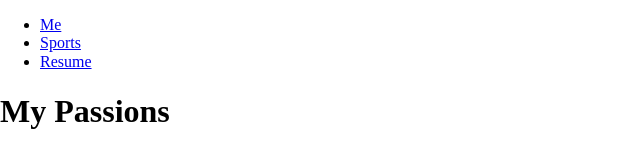
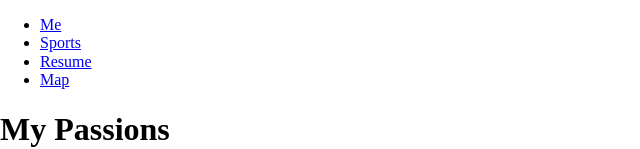
Before and after one commit to cestrada3/project3, a plain HTML site: page index.html in a window 1280 px wide. Shown: the top 149 px of the page, without its empty margins (0-640 px from the left). Drawn offline with nearby package versions, Linux system fonts and the light colour scheme.

Commit message:
Update index.html

```diff
--- a/index.html
+++ b/index.html
@@ -22,6 +22,7 @@
               <li class="header-li"> <a class="header-a" href="index.html">Me</a></li>
               <li class="header-li"> <a class="header-a" href="sports.html">Sports</a></li>
               <li class="header-li"> <a class="header-a" href="resume.html">Resume</a></li>
+              <li class="header-li"> <a class="header-a" href="map.html">Map</a></li>
           </ul>
         </div>
       </div>
```
